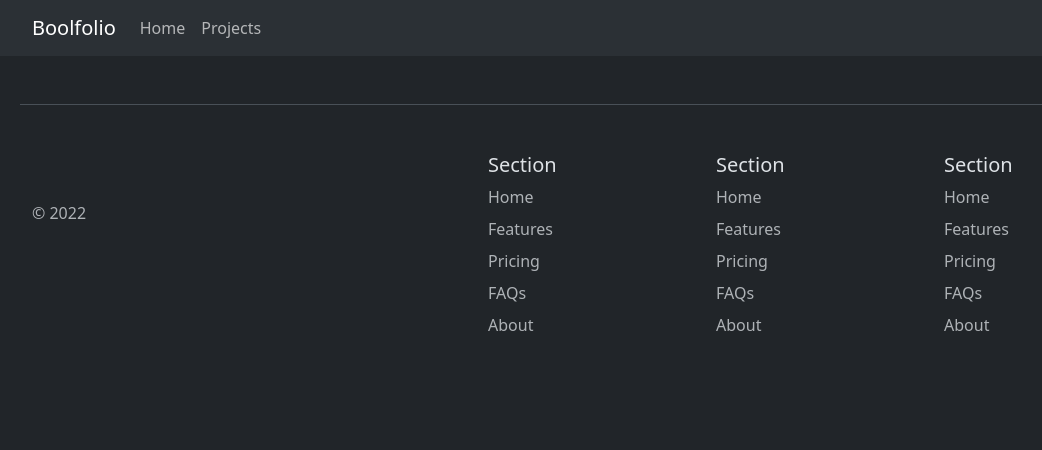
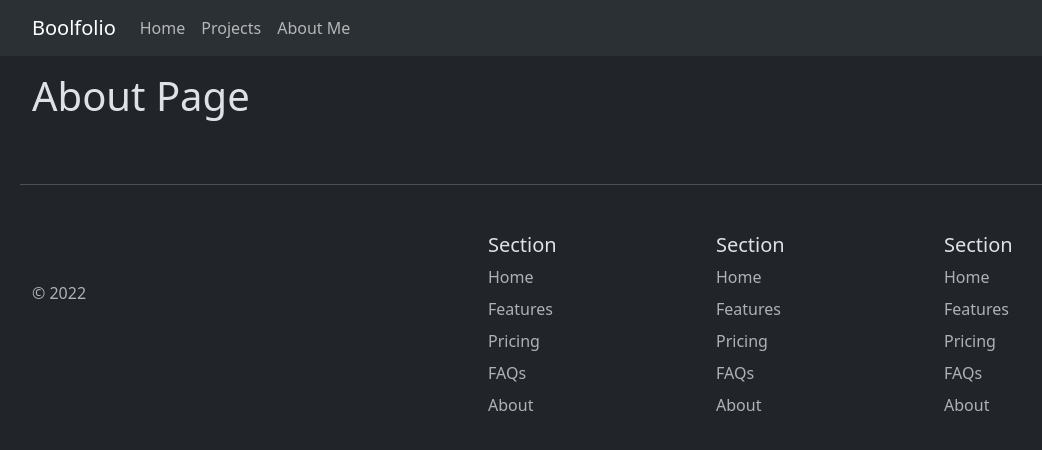
Before and after one commit to marcodedemo/vite-boolfolio, a Vue app: page /about in a window 1280 px wide. Shown: the top 450 px of the page, without its empty margins (50-1092 px from the left). Built offline with nearby package versions, Linux system fonts and the light colour scheme.

Commit message:
feat: added about page

```diff
--- a/src/components/AppHeader.vue
+++ b/src/components/AppHeader.vue
@@ -27,6 +27,8 @@ export default {
       <div class="navbar-nav">
         <router-link class="nav-link" :to="{name: 'home'}">Home</router-link>
         <router-link class="nav-link" :to="{name: 'projects'}">Projects</router-link>
+        <router-link class="nav-link" :to="{name: 'about'}">About Me</router-link>
+
 
       </div>
     </div>
--- /dev/null
+++ b/src/pages/AppAbout.vue
@@ -0,0 +1,40 @@
+
+/* --------------------------------- js --------------------------------- */
+<script>
+
+
+export default {
+  data() {
+    return {
+
+
+
+    }
+  },
+
+
+}
+
+
+
+</script>
+
+
+/* ---------------------------------- html ---------------------------------- */
+<template>
+
+<div class="container">
+
+    <h1 class="py-3">About Page</h1>
+
+</div>
+
+</template>
+
+
+/* ----------------------------------- css ---------------------------------- */
+<style lang="scss">
+
+
+
+</style>
--- a/src/pages/AppProjects.vue
+++ b/src/pages/AppProjects.vue
@@ -73,13 +73,13 @@ export default {
 
     <div v-if="this.projects.length > 0" id="cards-page-container">
 
-      <div id="card-container" class="d-flex flex-wrap gap-4">
+      <div id="card-container" class="d-flex flex-wrap justify-content-center gap-4">
 
         <ProjectCard :project="project" v-for="project in projects"></ProjectCard>
 
       </div>
 
-      <div id="pagination" class="d-flex justify-content-center gap-5 py-3 fs-2 ">
+      <div id="pagination" class=" container d-flex justify-content-center gap-5 py-3 fs-2 ">
 
         <div @click="prevPage" class="back"><i class="fa-solid fa-arrow-left"></i></div>
         <div @click="nextPage" class="next"><i class="fa-solid fa-arrow-right"></i></div>
--- a/src/router.js
+++ b/src/router.js
@@ -4,6 +4,7 @@ import { createRouter, createWebHistory } from 'vue-router';
 
 import AppHome from './pages/AppHome.vue';
 import AppProjects from './pages/AppProjects.vue';
+import AppAbout from './pages/AppAbout.vue';
 
 const router = createRouter({
 
@@ -21,6 +22,11 @@ const router = createRouter({
         name: 'projects',
         component: AppProjects,
         },
+        {
+        path: '/about',
+        name: 'about',
+        component: AppAbout,
+        }
 
 
     ]
```
